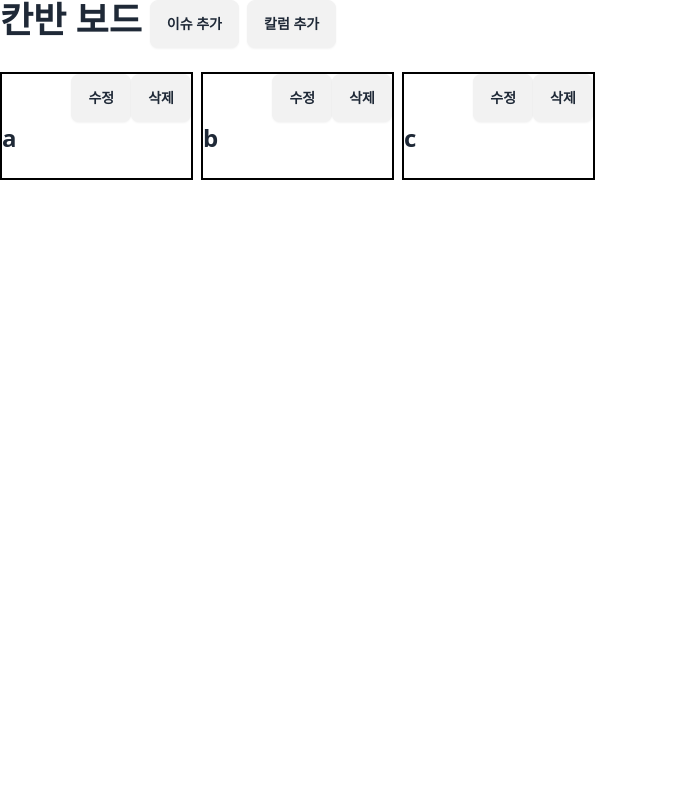
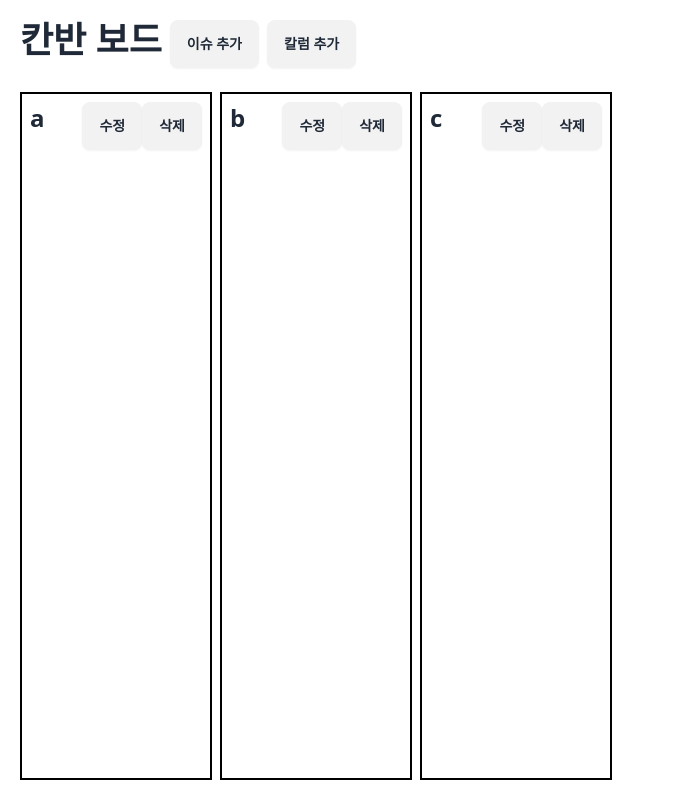
Before and after one commit to bluejoyq/react-study, a React (Vite) app in the folder kanban/: page / in a window 1280 px wide. Shown: the whole page, without its empty margins (0-675 px from the left). Built offline with nearby package versions, Linux system fonts and the light colour scheme.

Commit message:
feat: 칸반 컬럼 스타일 개선

```diff
--- a/kanban/src/App.tsx
+++ b/kanban/src/App.tsx
@@ -18,8 +18,9 @@ function App() {
 
   return (
     <ModalProvider>
+      <div className="h-screen w-screen flex flex-col p-5">
         <Header addColumn={addColumn} addIssue={addIssue} />
-      <main className="prose flex flex-row gap-2">
+        <main className="prose flex flex-row gap-2 flex-1 overflow-auto w-full min-w-full">
           {columnIds.map((columnStatus) => {
             const kanbanColumn = columns[columnStatus] ?? [];
             return (
@@ -34,6 +35,7 @@ function App() {
             );
           })}
         </main>
+      </div>
     </ModalProvider>
   );
 }
--- a/kanban/src/components/KanbanColumn.tsx
+++ b/kanban/src/components/KanbanColumn.tsx
@@ -115,7 +115,7 @@ export const KanbanColumn = ({
   return (
     <section
       key={id}
-      className="flex-1 border-black border-2"
+      className="flex flex-col border-black border-2 w-48 overflow-y-auto gap-2 p-2 flex-shrink-0"
       onDrop={(e) => {
         handleDragDrop(e, id);
       }}
@@ -124,7 +124,7 @@ export const KanbanColumn = ({
       }}
     >
       <header className="flex justify-between">
-        <h2 className="h2">{name}</h2>
+        <h2 className="m-0">{name}</h2>
         <div>
           <button onClick={handleOpenRenameModal} className="btn">
             수정
--- a/kanban/src/components/KanbanIssue.tsx
+++ b/kanban/src/components/KanbanIssue.tsx
@@ -22,12 +22,12 @@ const RemoveModal = ({ closeModal, removeIssue }: RemoveModalProps) => {
   );
 };
 
-export const KanbanIssue = <IssueStatus extends string>({
+export const KanbanIssue = ({
   issue,
   removeIssue,
 }: {
-  issue: IssueModel<IssueStatus>;
-  removeIssue: (issue: IssueModel<IssueStatus>) => void;
+  issue: IssueModel;
+  removeIssue: (issue: IssueModel) => void;
 }) => {
   const handleDragStart = (e: React.DragEvent) => {
     e.dataTransfer.setData("issue", JSON.stringify(issue));
@@ -46,11 +46,11 @@ export const KanbanIssue = <IssueStatus extends string>({
   return (
     <div
       draggable
-      className="border-black border-2"
+      className="border-black border-2 p-1"
       onDragStart={handleDragStart}
     >
-      <h3>{issue.title}</h3>
-      <p>{issue.description}</p>
+      <h3 className="m-0">{issue.title}</h3>
+      <p className="m-0">{issue.description}</p>
       <div className="flex gap-2">
         <button className="btn">수정</button>
         <button className="btn" onClick={handleOpenRemoveModal}>
```
Lines whose indentation alone changed are shown as unchanged.
